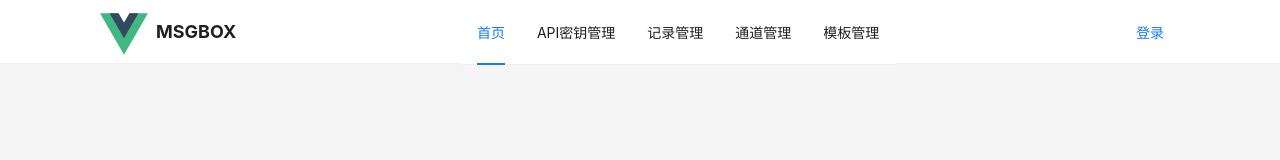
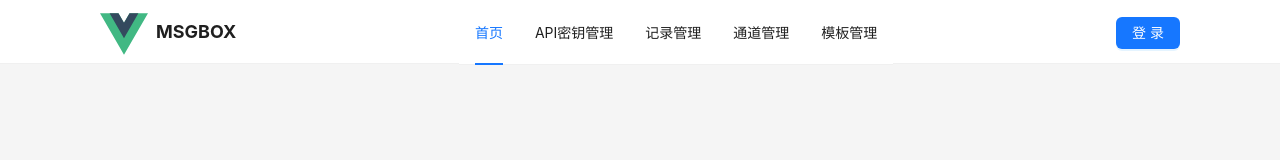
Before and after one commit to chihqiang/msgbox-go, a Vue app in the folder web/agent/: page / in a window 1280 px wide. Shown: the top 160 px of the page. Built offline with nearby package versions, Linux system fonts and the light colour scheme.

Commit message:
🎨 style: 修改登录和退出按钮的样式类型
将登录按钮从 link 类型改为 primary 类型，退出按钮从 link 类型改为 default 类型，以提升按钮的视觉区分度

```diff
--- a/web/agent/src/components/SiteHeader.vue
+++ b/web/agent/src/components/SiteHeader.vue
@@ -29,11 +29,11 @@
       <!-- Right: Desktop Login/Logout Button -->
       <a-col>
         <!-- 登录按钮 - 未登录时显示 -->
-        <a-button v-if="!isLoggedIn" type="link" @click="navigateToLogin">
+        <a-button v-if="!isLoggedIn" type="primary" @click="navigateToLogin">
           登录
         </a-button>
         <!-- 退出按钮 - 已登录时显示 -->
-        <a-button v-else type="link" @click="handleLogout">
+        <a-button v-else type="default" @click="handleLogout">
           退出
         </a-button>
       </a-col>
```
